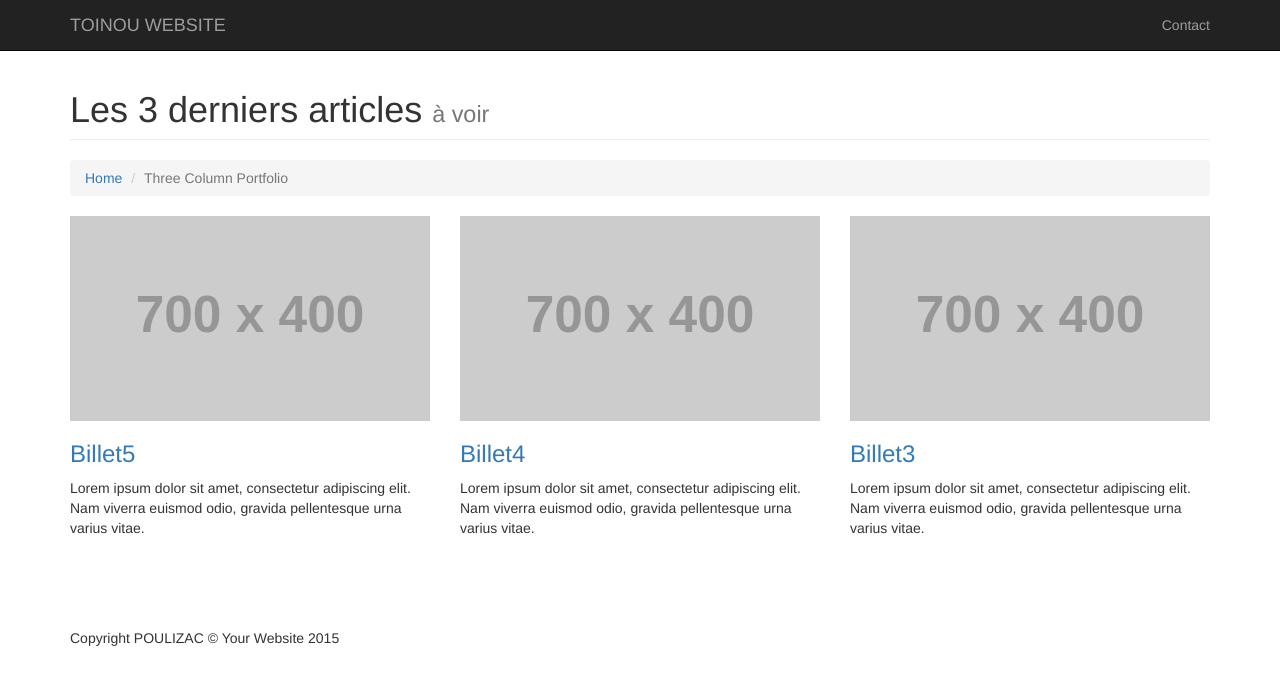
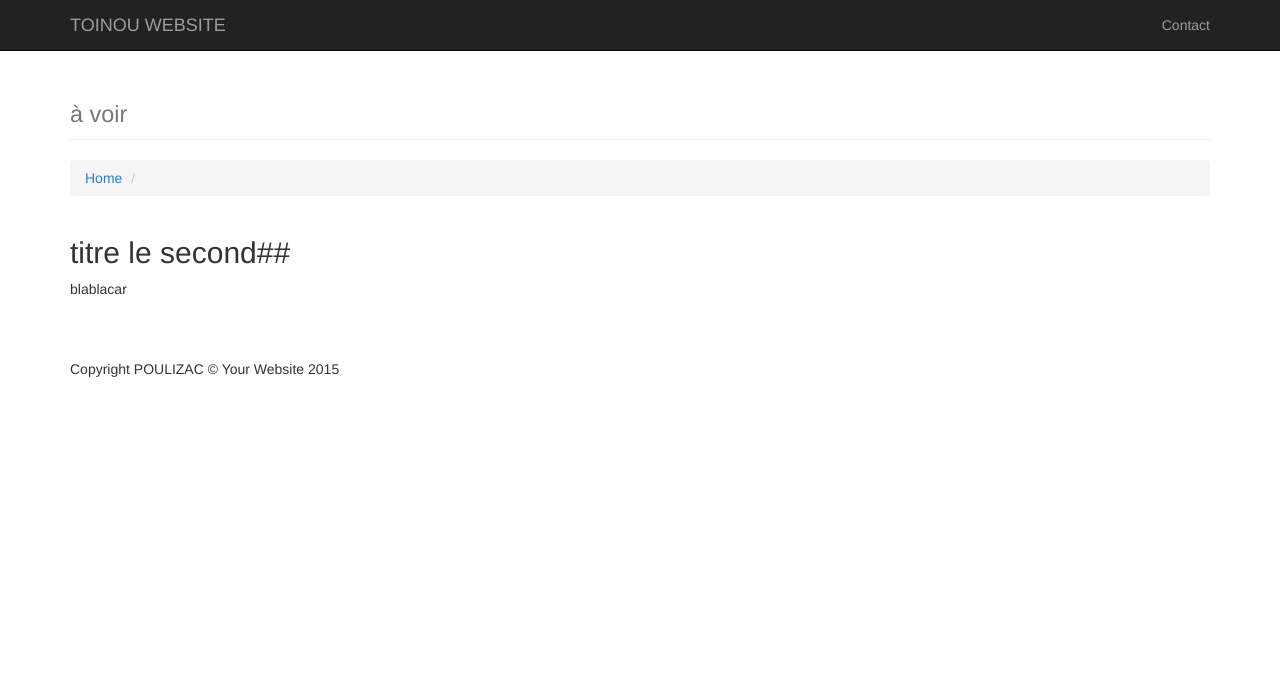
Before and after one commit to pouliant/pouliant.github.io, a Jekyll site: the page built from index.md, in a window 1280 px wide. Shown: the top 685 px of the page. Built offline with Jekyll 4.4.1, drawn with Linux system fonts in a browser that asks for light colours; nearby versions of some CDN libraries; library files that are not in the unit come from our copies.

Commit message:
modifs pages

```diff
--- a/_layouts/default.html
+++ b/_layouts/default.html
@@ -38,32 +38,17 @@
  <div class="container">
          <div class="row">
             <div class="col-lg-12">
-                <h1 class="page-header">Les 3 derniers articles
+                <h1 class="page-header">{{ page.title }}
                     <small>à voir</small>
                 </h1>
                 <ol class="breadcrumb">
                     <li><a href="index.html">Home</a>
                     </li>
-                    <li class="active">Three Column Portfolio</li>
+                    <li class="active">{{ page.title }} </li>
                 </ol>
             </div>
         </div>
-<div class="row">
-  {% for post in site.posts  limit:3 %}
-
-     <div class="col-md-4 img-portfolio">
-                <a href="portfolio-item.html">
-                    <img class="img-responsive img-hover" src="http://placehold.it/700x400" alt="">
-                </a>
-                <h3>
-                   <a href="{{ post.url }}">{{ post.title }}</a>
-                </h3>
-                <p>Lorem ipsum dolor sit amet, consectetur adipiscing elit. Nam viverra euismod odio, gravida pellentesque urna varius vitae.</p>
-            </div>
-
-  {% endfor %}
-
-</div>
+{{ content }}
 </div>
 </main>
 <footer>
```
